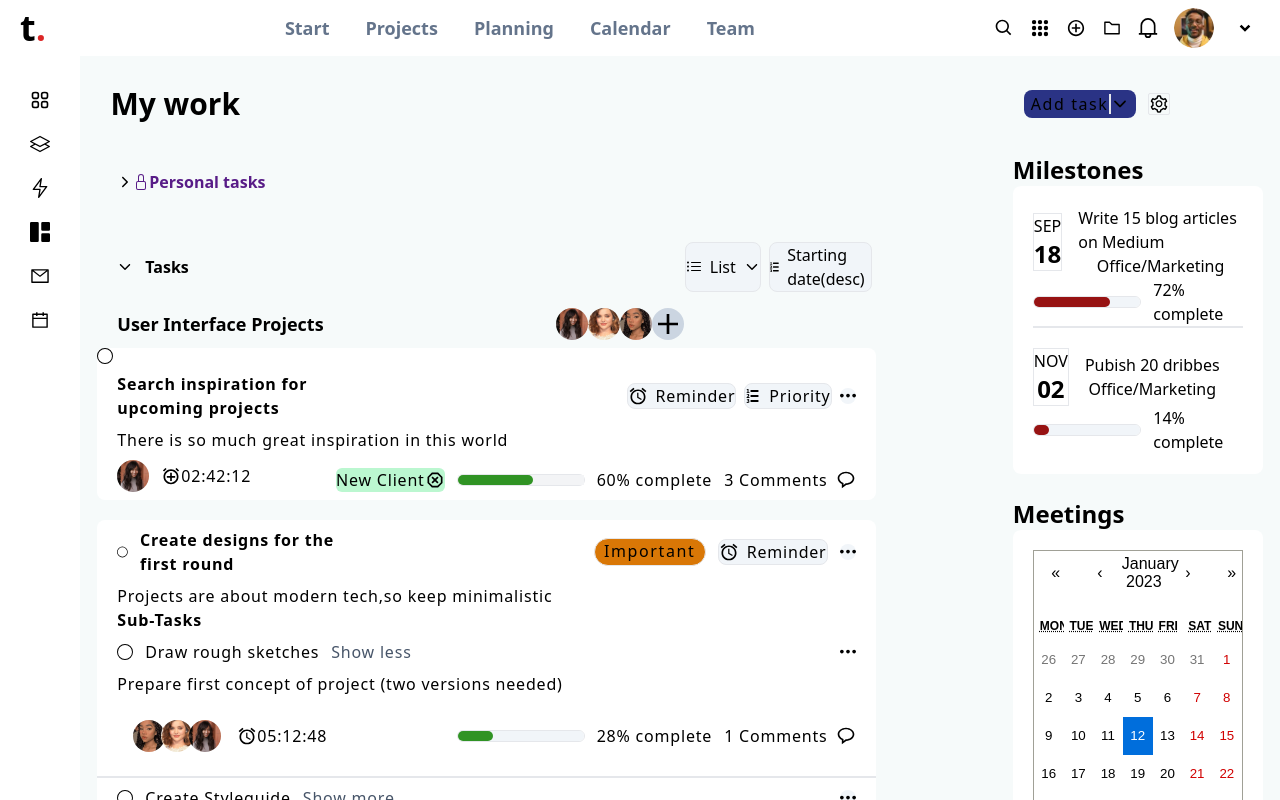
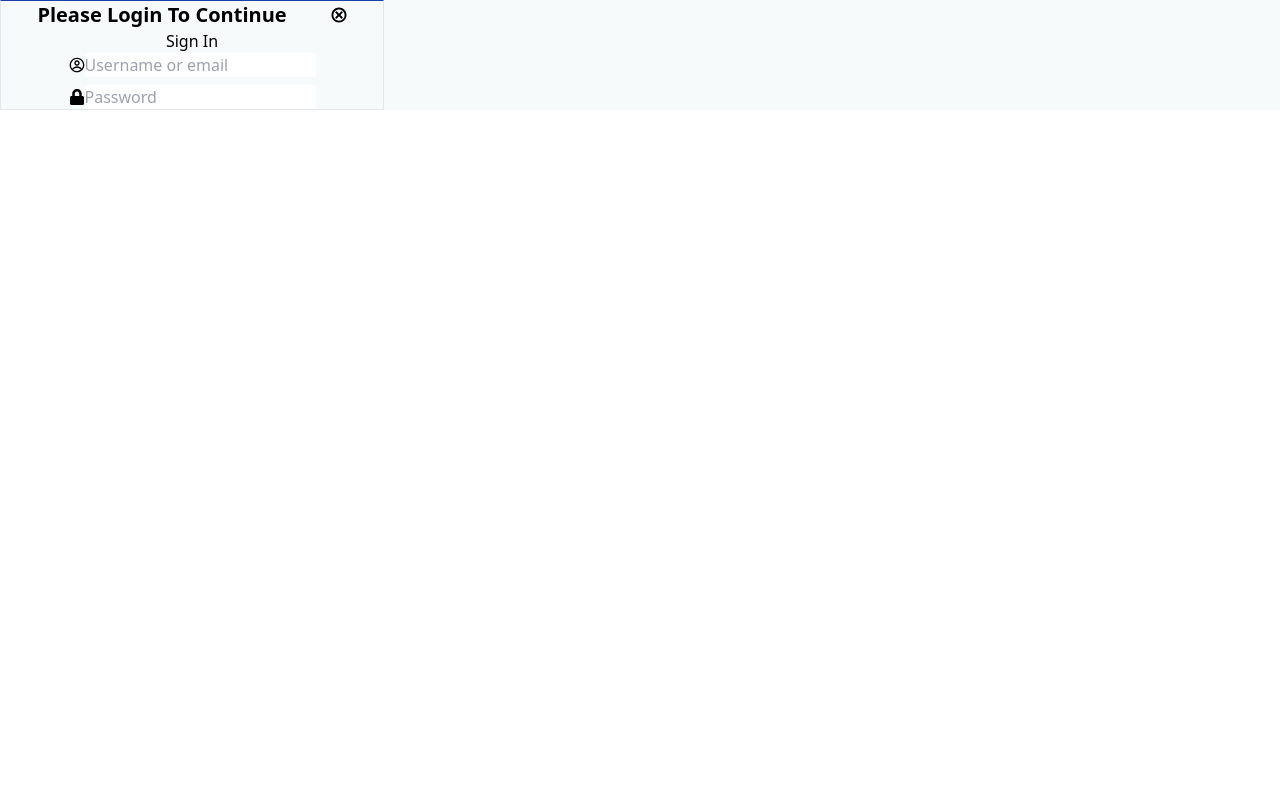
Before and after one commit to Mishael-Git/ToDo-page, a React (Vite) app: page /login in a window 1280 px wide. Shown: the top 800 px of the page. Built offline with nearby package versions, Linux system fonts and the light colour scheme.

Commit message:
Started Login package

```diff
--- a/package.json
+++ b/package.json
@@ -14,7 +14,7 @@
     "react-calendar": "^4.0.0",
     "react-dom": "^18.2.0",
     "react-icons": "^4.7.1",
-    "react-router-dom": "^6.4.3"
+    "react-router-dom": "^6.6.2"
   },
   "devDependencies": {
     "@types/react": "^18.0.24",
--- a/src/App.jsx
+++ b/src/App.jsx
@@ -1,21 +1,16 @@
 import React from "react";
-import Body from "./components/Body";
-import Navbar from "./components/Navbar";
-import Sidebar from "./components/Sidebar";
+import { Route, Routes } from "react-router-dom";
+import Dashboard from "./components/Dashboard";
+import Login from "./components/Login";
 
 function App() {
   return (
     <div className=" bg-[#f6fafaf3]  min-h-full">
       <div>
-        <Navbar />
-      </div>
-
-      <div className="pt-1">
-        <Sidebar />
-      </div>
-
-      <div className="pt-9">
-        <Body />
+        <Routes>
+          <Route path="/" element={<Dashboard />} />
+          <Route path="/login" element={<Login/>}/>
+        </Routes>
       </div>
     </div>
   );
--- a/src/components/BottomInfo.jsx
+++ b/src/components/BottomInfo.jsx
@@ -16,10 +16,10 @@ function BottomInfo() {
           </h4>
         </div>
         <div className="flex flex-row items-center justify-center space-x-3">
-          <div className="flex  justify-center border h-7 w-28 rounded-full bg-[#d97706] tracking-widest">
+          <div className="flex  justify-center border  h-7 w-28 rounded-full bg-[#d97706] tracking-widest">
             <span>Important</span>
           </div>
-          <div className="flex flex-row items-center justify-center border rounded-lg bg-slate-100 space-x-2">
+          <div className="flex flex-row items-center justify-center border px-2 rounded-lg bg-slate-100 space-x-2">
             <IoMdAlarm size={20} />
             <p>Reminder</p>
           </div>
@@ -144,9 +144,9 @@ function BottomInfo() {
           <p>00:00:00</p>
         </div>
         <div className="flex flex-row items-center justify-center space-x-3">
-          <div className="flex flex-row items-center rounded-md bg-[#f0a8c9]">
+          <div className="flex flex-row items-center px-2 rounded-md bg-[#f0a8c9]">
             <p>StyleGuide</p>
-            <MdOutlineDangerous size={20} />
+            <MdOutlineDangerous size={20} className="cursor-pointer hover:text-slate-500" />
           </div>
           <div>
             <p>+2</p>
--- /dev/null
+++ b/src/components/Dashboard.jsx
@@ -0,0 +1,23 @@
+import React from "react";
+import Body from "./Body";
+import Navbar from "./Navbar";
+import Sidebar from "./Sidebar";
+const Dashboard = () => {
+  return (
+    <div>
+      <div>
+        <Navbar />
+      </div>
+
+      <div className="pt-1">
+        <Sidebar />
+      </div>
+
+      <div className="pt-9">
+        <Body />
+      </div>
+    </div>
+  );
+};
+
+export default Dashboard;
--- /dev/null
+++ b/src/components/Login.jsx
@@ -0,0 +1,29 @@
+import React from "react";
+import { GiCancel } from "react-icons/gi";
+import { CgProfile } from "react-icons/cg";
+import { FaLock } from "react-icons/fa";
+function Login() {
+  return (
+    <div className="flex flex-col items-center justify-center border border-t-blue-800 w-[30%]">
+      <div className="flex items-center space-x-11">
+        <h1 class="text-xl font-bold">Please Login To Continue</h1>
+        <GiCancel />
+      </div>
+      <div className="flex items-center">
+        <p>Sign In</p>
+      </div>
+      <div className="flex flex-col items-center justify-center space-y-2 ">
+        <div className="flex items-center">
+          <CgProfile />
+          <input placeholder="Username or email" type="text" />
+        </div>
+        <div className="flex items-center">
+            <FaLock/>
+          <input placeholder="Password" type="text" />
+        </div>
+      </div>
+    </div>
+  );
+}
+
+export default Login;
--- a/src/components/Navbar.jsx
+++ b/src/components/Navbar.jsx
@@ -20,10 +20,10 @@ function Navbar() {
         <p class="font-bold text-lg text-slate-500 hover:underline text-black ease-out duration-300 cursor-pointer">
           Start
         </p>
-        <p class="font-bold text-lg text-slate-500 cursor- hover:text-slate-800">Projects</p>
-        <p class="font-bold text-lg text-slate-500 cursor- hover:text-slate-800">Planning</p>
-        <p class="font-bold text-lg text-slate-500 cursor- hover:text-slate-800">Calendar</p>
-        <p class="font-bold text-lg text-slate-500 cursor- hover:text-slate-800">Team</p>
+        <p class="font-bold text-lg text-slate-500 cursor-pointer hover:text-slate-800">Projects</p>
+        <p class="font-bold text-lg text-slate-500 cursor-pointer hover:text-slate-800">Planning</p>
+        <p class="font-bold text-lg text-slate-500 cursor-pointer hover:text-slate-800">Calendar</p>
+        <p class="font-bold text-lg text-slate-500 cursor-pointer hover:text-slate-800">Team</p>
       </div>
       {/*  */}
       <div className="flex items-center justify-center space-x-4">
@@ -35,7 +35,7 @@ function Navbar() {
         <div className="w-10 h-10">
           <img
             src={avatar}
-            className="w-full h-full rounded-full object-contain object-cover"
+            className="w-full h-full cursor-pointer rounded-full object-contain object-cover"
           />
         </div>
         <RiArrowDropDownLine size={30} className="cursor-pointer hover:bg-slate-300 rounded-full" />
--- a/src/components/Search.jsx
+++ b/src/components/Search.jsx
@@ -18,11 +18,11 @@ function Search() {
           </h4>
         </div>
         <div className="flex flex-row space-x-2 items-center justify-center">
-          <div className="flex flex-row items-center border rounded-lg bg-slate-100 space-x-2">
+          <div className="flex flex-row items-center border px-2 rounded-lg bg-slate-100 space-x-2">
             <IoMdAlarm size={20} />
             <p>Reminder</p>
           </div>
-          <div className="flex flex-row items-center border rounded-lg bg-slate-100 space-x-2">
+          <div className="flex flex-row items-center border px-2 rounded-lg bg-slate-100 space-x-2">
             <GoListOrdered />
             <p>Priority</p>
           </div>
@@ -49,9 +49,9 @@ function Search() {
           </div>
         </div>
         <div className="flex flex-row justify-between space-x-3 items-baseline">
-          <div className="flex flex-row items-center rounded-md bg-[#bbf7d0]">
+          <div className="flex flex-row items-center px-2 rounded-md bg-[#bbf7d0]">
             <p>New Client</p>
-            <MdOutlineDangerous size={20} />
+            <MdOutlineDangerous size={20} className="cursor-pointer hover:text-slate-500" />
           </div>
           <div className="flex flex-row items-baseline mt-2 space-x-3">
             <div className=" border border-spacing-9 rounded-full  w-32 h-3">
--- a/src/components/Top1.jsx
+++ b/src/components/Top1.jsx
@@ -8,7 +8,7 @@ function Top1() {
       <h1 class="text-3xl font-extrabold">My work</h1>
       <div className="flex flex-row items-center space-x-3 ">
         <div className="flex  items-center justify-center h-7 w-28  bg-[#2a3385] rounded-lg tracking-widest">
-          <span class="cursor-pointer">Add task</span>
+          <span class="cursor-pointer text-slate-100">Add task</span>
           <IoIosArrowDown size={20} className="cursor-pointer hover:text-slate-500 ease-in duration-300 border-l-2" />
         </div>
         <div className="border rounded-sm">
--- a/src/components/TopInfo.jsx
+++ b/src/components/TopInfo.jsx
@@ -10,7 +10,7 @@ function TopInfo() {
       <div className="space-y-10 z-50 items-center py-2">
         <div className="flex flex-row items-center justify-between space-x-4 z-50 w-full px-5 py-2">
           <div className="flex flex-row items-center">
-            <IoIosArrowForward />
+            <IoIosArrowForward className="cursor-pointer hover:text-slate-500" />
             <BsLock className="text-purple-900" />
             <p class="text-purple-900 font-semibold">Personal tasks</p>
           </div>
@@ -18,16 +18,16 @@ function TopInfo() {
         {/*  */}
         <div className="flex flex-row space-x-96  px-5">
           <div className="flex flex-row items-center space-x-3">
-            <IoIosArrowDown />
+            <IoIosArrowDown className="cursor-pointer hover:text-slate-500" />
             <p class="font-semibold">Tasks</p>
           </div>
           <div className="flex flex-row space-x-2 pl-28 w-full ">
-            <div className="flex flex-row items-center justify-center space-x-2 border rounded-lg bg-slate-100">
+            <div className="flex flex-row items-center justify-center space-x-2 border rounded-lg px-2 bg-slate-100">
               <BsListUl />
               <p>List</p>
-              <IoIosArrowDown />
+              <IoIosArrowDown className="cursor-pointer hover:text-slate-500" />
             </div>
-            <div className="flex flex-row items-center justify-center space-x-2 border rounded-lg bg-slate-100">
+            <div className="flex flex-row items-center px-2 justify-center space-x-2 border rounded-lg bg-slate-100">
               <GoListOrdered />
               <p>Starting date(desc) </p>
             </div>
--- a/src/main.jsx
+++ b/src/main.jsx
@@ -1,10 +1,13 @@
 import React from "react";
 import ReactDOM from "react-dom/client";
 import App from "./App";
+import { BrowserRouter as Router } from "react-router-dom";
 import "./styles/ToDo.css";
 
 ReactDOM.createRoot(document.getElementById("root")).render(
   <React.StrictMode>
+    <Router>
     <App />
+    </Router>
   </React.StrictMode>
 );
```
Also changed, not shown: 1 other file (tests, documents, lock files or other folders).
